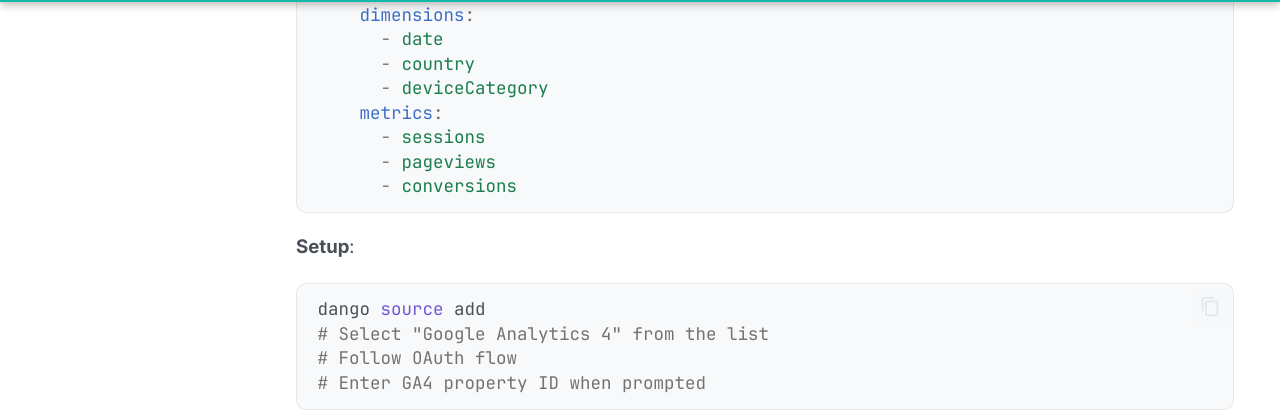
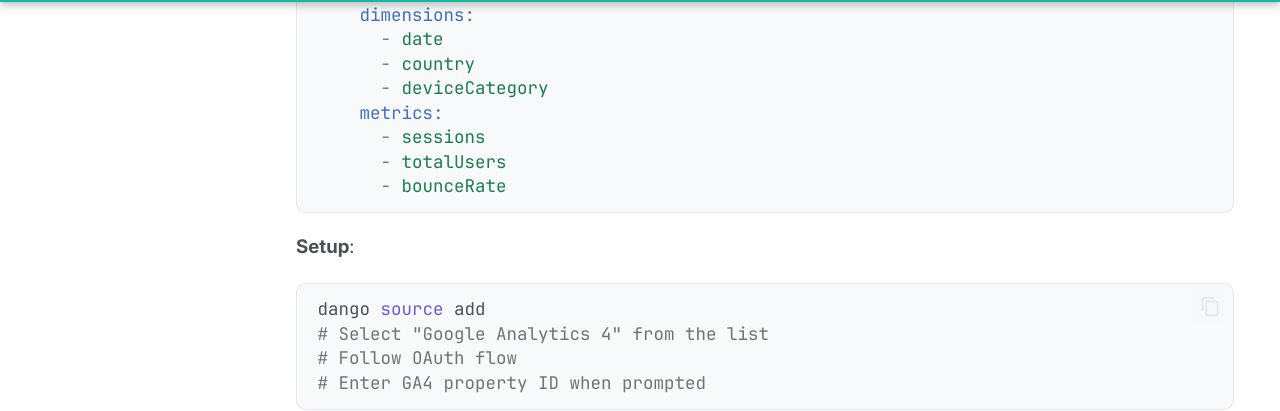
Before and after one commit to getdango/docs, an MkDocs documentation site: the page built from docs/data-sources/built-in-sources.md, in a window 1280 px wide and 900 px high, scrolled down 2277 px. Shown: the part 110-521 px from the top of the window. Built offline with MkDocs 1.6.1 and Material for MkDocs 9.7.7, drawn with Linux system fonts in a browser that asks for light colours; comment, search, counter and statistics services are not loaded; the version menu is left out.

Commit message:
Fix invalid GA4 metric names in built-in-sources.md
Replace pageviews/conversions (not valid GA4 Data API metrics)
with totalUsers/bounceRate to match registry.py defaults.

Co-Authored-By: Claude Opus 4.6 (1M context) <noreply@anthropic.com>

````diff
--- a/docs/data-sources/built-in-sources.md
+++ b/docs/data-sources/built-in-sources.md
@@ -88,8 +88,8 @@ dango source add
       - deviceCategory
     metrics:
       - sessions
-      - pageviews
-      - conversions
+      - totalUsers
+      - bounceRate
 ```
 
 **Setup**:
````
